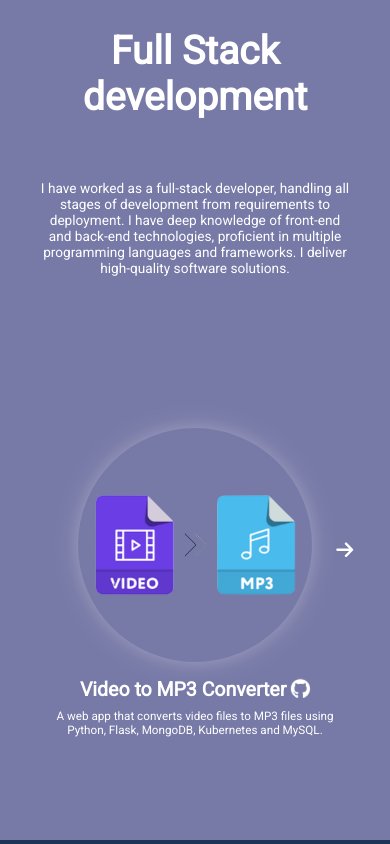
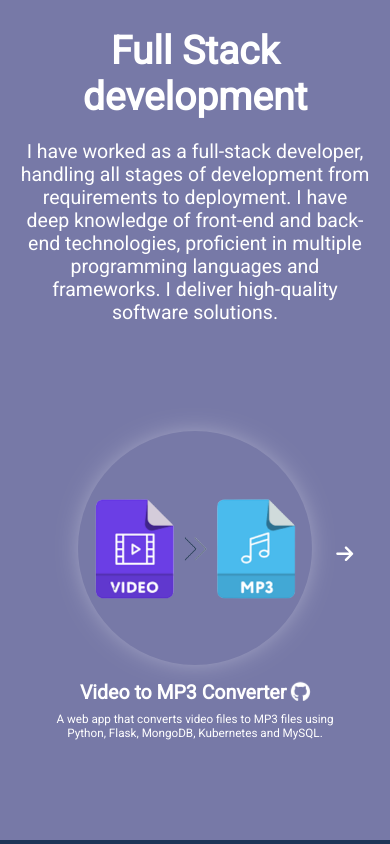
Before and after one commit to Gerdava2602/Portfolio, a React (Vite) app: page / in a window 390 px wide. Shown: the part 960-1804 px from the top of the page. Built offline with nearby package versions, Linux system fonts and the light colour scheme.

Commit message:
fix: responsiveness

```diff
--- a/src/App.scss
+++ b/src/App.scss
@@ -385,8 +385,11 @@ footer {
         .text {
           width: 100%;
           max-height: 40%;
-          font-size: 2.5vh;
           text-align: justify;
+
+          p {
+            font-size: min(5vw, 0.8em);
+          }
         }
 
         h1 {
@@ -409,8 +412,8 @@ footer {
         justify-content: center;
 
         img {
-          width: 60vw;
-          height: 60vw;
+          width: min(60vw, 25em);
+          height: min(60vw, 25em);
         }
       }
     }
@@ -425,22 +428,21 @@ footer {
       width: 80%;
 
       h1 {
-        font-size: 10vw;
+        font-size: min(10vw, 4em);
         margin: 0;
       }
     }
 
     .description {
       height: 30%;
-      width: 80%;
-      font-size: 4vw;
+      width: 90%;
       display: flex;
       justify-content: center;
       align-items: center;
-    }
 
-    .description:nth-child(2) {
-      font-size: 3.5vw;
+      p {
+        font-size: max(min(5vw, 1.3rem), 1.05rem);
+      }
     }
 
     .carousel {
@@ -451,25 +453,24 @@ footer {
 
       .arrow {
         display: block;
-        width: 5vw;
-        height: 5vw;
+        width: min(5vw, 2rem);
+        height: min(5vw, 2rem);
       }
 
       .image {
-        width: 50vh;
+        width: 40%;
 
         img {
-          width: 60vw;
-          height: 60vw;
-          min-height: 50vw;
+          width: min(60vw, 15rem);
+          height: min(60vw, 15rem);
         }
 
         h2 {
-          font-size: 5vw;
+          font-size: min(5vw, 1.5rem);
         }
 
         p {
-          font-size: 3vw;
+          font-size: min(3vw, 1em);
           text-align: center;
           overflow-wrap: break-word;
           max-width: 90%;
```
